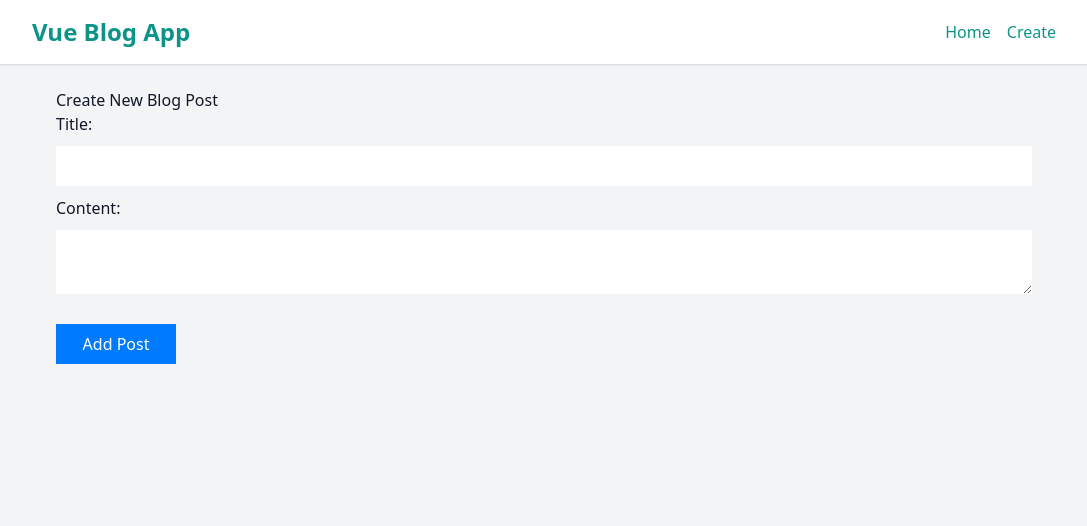
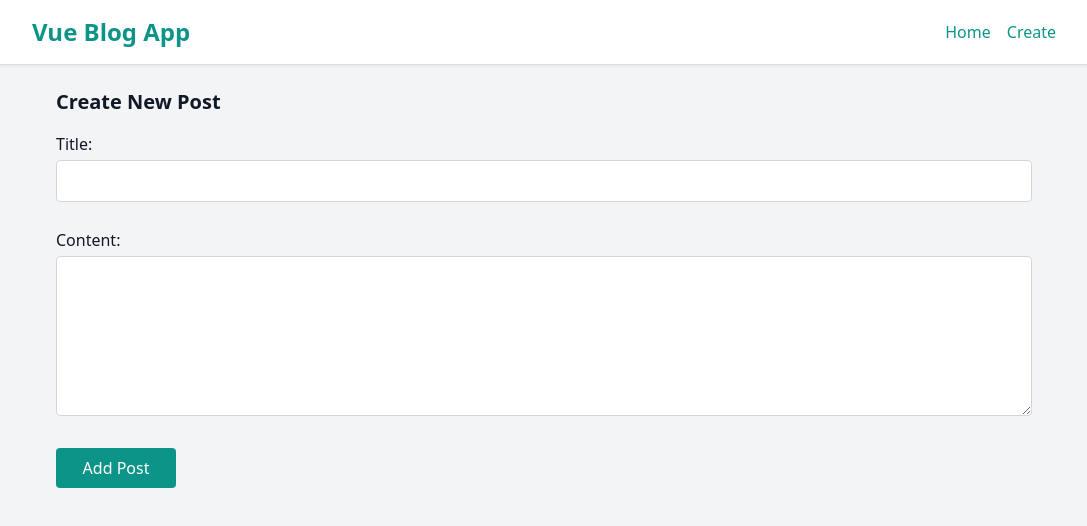
Before and after one commit to siddhx579/blog-app, a Vue app: page /create in a window 1280 px wide. Shown: the top 526 px of the page, without its empty margins (96-1183 px from the left). Built offline with nearby package versions, Linux system fonts and the light colour scheme.

Commit message:
Update Create.vue

```diff
--- a/src/pages/Create.vue
+++ b/src/pages/Create.vue
@@ -1,14 +1,24 @@
 <template>
     <div>
-        <h2>Create New Blog Post</h2>
-        <form @submit.prevent="handleSubmit">
-            <label>Title:</label>
-            <input v-model="title" required />
+        <h2 class="text-lg sm:text-xl font-semibold mb-4">{{ isEdit ? 'Edit Post' : 'Create New Post' }}</h2>
 
-            <label>Content:</label>
-            <textarea v-model="content" required></textarea>
+        <form @submit.prevent="handleSubmit" class="space-y-4">
+            <div>
+                <label class="block mb-1 font-medium">Title:</label>
+                <input v-model="title" required
+                    class="w-full p-2 border border-gray-300 rounded text-sm sm:text-base" />
+            </div>
 
-            <button type="submit">Add Post</button>
+            <div>
+                <label class="block mb-1 font-medium">Content:</label>
+                <textarea v-model="content" required
+                    class="w-full p-2 border border-gray-300 rounded h-40 text-sm sm:text-base" />
+            </div>
+
+            <button type="submit"
+                class="bg-teal-600 text-white px-4 py-2 rounded hover:bg-teal-700 text-sm sm:text-base">
+                {{ isEdit ? 'Update Post' : 'Add Post' }}
+            </button>
         </form>
     </div>
 </template>
@@ -33,26 +43,3 @@ export default {
     },
 }
 </script>
-
-<style>
-form {
-    display: flex;
-    flex-direction: column;
-    gap: 10px;
-}
-
-input,
-textarea {
-    padding: 8px;
-    font-size: 1rem;
-}
-
-button {
-    width: 100px;
-    padding: 8px;
-    background-color: teal;
-    color: white;
-    border: none;
-    cursor: pointer;
-}
-</style>
```
